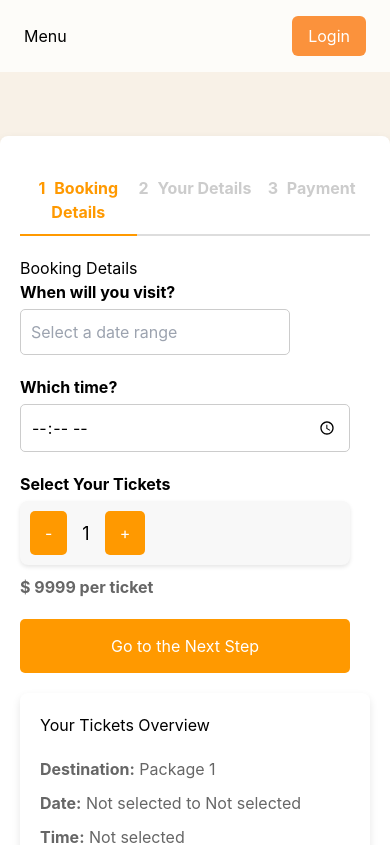
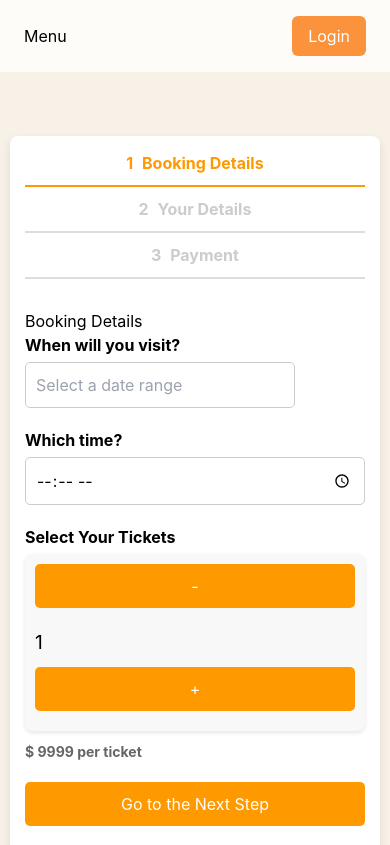
Before and after one commit to WladmirD/booking-agency, a React (Create React App) app: page /payments/1/1 in a window 390 px wide. Shown: the top 845 px of the page. Built offline with nearby package versions, Linux system fonts and the light colour scheme.

Commit message:
added responsive to payment contact us and booking page

```diff
--- a/src/components/bookings/index.module.css
+++ b/src/components/bookings/index.module.css
@@ -5,7 +5,8 @@
 
 .bookingPage {
    max-width: 1000px;
-   margin: 0 auto;
+   margin: 10px auto;
+   /* Updated to 10px margin around the page */
    padding: 40px;
    background-color: white;
    border-radius: 8px;
@@ -64,3 +65,61 @@ h1 {
 .ticketTable tr:hover {
    background-color: #f5f5f5;
 }
+
+/* Responsive Design */
+@media screen and (max-width: 768px) {
+   .bookingPage {
+      margin: 10px;
+      /* Maintain the 10px margin on smaller screens */
+      padding: 20px;
+   }
+
+   .ticketDetails {
+      flex-direction: column;
+      align-items: flex-start;
+   }
+
+   .ticketImage {
+      width: 80px;
+      height: 80px;
+      margin-right: 0;
+      margin-bottom: 10px;
+   }
+
+   .ticketTable th,
+   .ticketTable td {
+      padding: 10px;
+   }
+
+   h1 {
+      font-size: 20px;
+      margin-bottom: 15px;
+   }
+}
+
+@media screen and (max-width: 575px) {
+   .container {
+      margin-top: 32px;
+   }
+
+   .bookingPage {
+      margin: 10px;
+      /* Maintain the 10px margin for mobile screens */
+      padding: 15px;
+   }
+
+   .ticketImage {
+      width: 60px;
+      height: 60px;
+   }
+
+   .ticketTable th,
+   .ticketTable td {
+      padding: 8px;
+   }
+
+   h1 {
+      font-size: 18px;
+      margin-bottom: 10px;
+   }
+}
--- a/src/components/contact/index.module.css
+++ b/src/components/contact/index.module.css
@@ -20,6 +20,8 @@
     flex: 1;
     padding-right: 50px;
     color: #333;
+    text-align: center;
+    /* Center-align text */
 }
 
 .contactInfo h1 {
@@ -38,6 +40,8 @@
     font-size: 1.1rem;
     display: flex;
     align-items: center;
+    justify-content: center;
+    /* Center-align icon and text */
     margin-bottom: 10px;
 }
 
@@ -58,6 +62,8 @@
 .contactForm {
     display: flex;
     flex-direction: column;
+    text-align: center;
+    /* Center-align form text */
 }
 
 .formGroup {
@@ -113,11 +119,15 @@
     justify-content: space-between;
     max-width: 1200px;
     margin: 0 auto;
+    text-align: center;
+    /* Center-align footer text */
 }
 
 .footerDetails p {
     color: white;
     font-size: 1.1rem;
+    text-align: center;
+    /* Center-align footer paragraph */
 }
 
 .footerDetails i {
@@ -133,3 +143,51 @@
 .socialMedia a:hover {
     color: #e68a00;
 }
+
+/* Media Queries for iPhone XR (828x1792) */
+@media screen and (max-width: 828px) {
+    .contactContainer {
+        flex-direction: column;
+        padding: 20px;
+    }
+
+    .contactInfo {
+        padding-right: 0;
+        text-align: center;
+        margin-bottom: 30px;
+    }
+
+    .contactInfo h1 {
+        font-size: 2rem;
+    }
+
+    .contactInfo p {
+        font-size: 1.1rem;
+    }
+
+    .contactFormContainer {
+        padding: 20px;
+        box-shadow: none;
+        /* Reduce shadow for smaller screens */
+    }
+
+    .submitBtn {
+        padding: 12px;
+        font-size: 1rem;
+    }
+
+    .footerContent {
+        flex-direction: column;
+        text-align: center;
+    }
+
+    .footerDetails p {
+        font-size: 1rem;
+        margin-bottom: 20px;
+    }
+
+    .socialMedia a {
+        margin-right: 10px;
+        font-size: 1.2rem;
+    }
+}
--- a/src/components/payments/index.module.css
+++ b/src/components/payments/index.module.css
@@ -5,7 +5,8 @@
 
 .paymentPage {
     max-width: 1200px;
-    margin: 0 auto;
+    margin: 10px auto;
+    /* Added 10px margin around the page */
     padding: 40px 20px;
     background-color: white;
     border-radius: 8px;
@@ -206,3 +207,100 @@ p {
         margin-top: 20px;
     }
 }
+
+/* Additional Media Query for iPhone XR and Similar Devices (828px width) */
+@media screen and (max-width: 828px) {
+    .paymentPage {
+        margin: 10px;
+        /* Maintain 10px margin on smaller screens */
+        padding: 20px 10px;
+    }
+
+    .steps {
+        flex-direction: column;
+    }
+
+    .step {
+        margin-bottom: 15px;
+    }
+
+    .mainContainer {
+        flex-direction: column;
+        align-items: center;
+    }
+
+    .leftSide,
+    .rightSide {
+        width: 100%;
+        padding: 0;
+    }
+
+    .ticketCounter {
+        flex-direction: column;
+        align-items: flex-start;
+    }
+
+    .ticketButton {
+        width: 100%;
+        margin-bottom: 10px;
+    }
+
+    .ticketCount {
+        margin: 10px 0;
+        font-size: 1.5rem;
+    }
+
+    .summarySection {
+        width: 100%;
+        margin-top: 20px;
+    }
+
+    .nextStepBtn {
+        font-size: 1.1rem;
+        padding: 12px;
+    }
+}
+
+/* For even smaller screens (like iPhone SE or small Android devices) */
+@media screen and (max-width: 575px) {
+    .paymentPage {
+        margin: 10px;
+        /* Maintain 10px margin for mobile screens */
+        padding: 15px;
+    }
+
+    .steps {
+        flex-direction: column;
+        text-align: center;
+    }
+
+    .step {
+        margin-bottom: 10px;
+    }
+
+    .ticketCount {
+        font-size: 1.2rem;
+    }
+
+    .nextStepBtn {
+        font-size: 1rem;
+        padding: 10px;
+    }
+
+    .confirmationPage {
+        margin: 50px auto;
+        padding: 30px;
+    }
+
+    .iconContainer {
+        font-size: 40px;
+    }
+
+    h1 {
+        font-size: 20px;
+    }
+
+    p {
+        font-size: 14px;
+    }
+}
```
